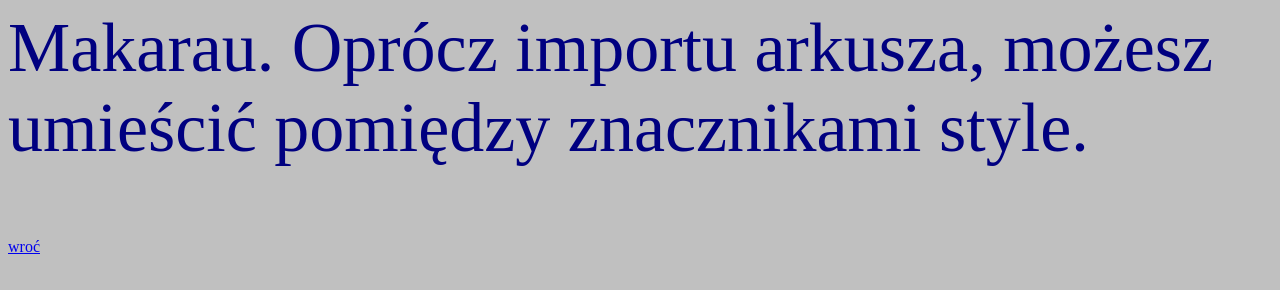
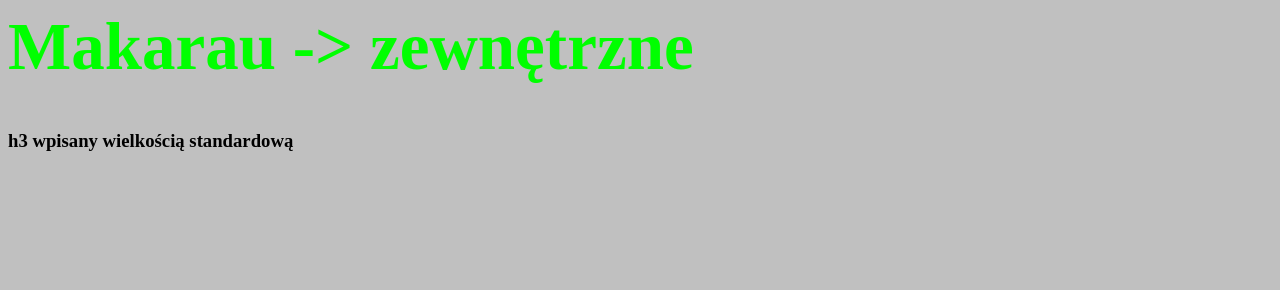
Before and after one commit to RomanMakarov6666/css, a plain HTML site: page maka_z5_3.html in a window 1280 px wide. Drawn offline with Linux system fonts and the light colour scheme.

Commit message:
Add files via upload

```diff
--- a/maka_z5_1.css
+++ b/maka_z5_1.css
@@ -1,6 +1,4 @@
-/*--25.11.2024, Makarau */
-
-p {
-	color: #008000;
-	font-size: 80;
-}
+h1 {
+    color: red;
+    font-size: 77px;
+     }
--- a/maka_z5_2.css
+++ b/maka_z5_2.css
@@ -1,6 +1,4 @@
-/*--25.11.2024, Makarau */
-
-p {
-	color: #808000;
-	font-size: 60;
-}
+h1 {
+    color: #FF00FF;
+    font-size: 57px;
+     }
--- a/maka_z5_3.html
+++ b/maka_z5_3.html
@@ -1,20 +1,17 @@
-<!--25.11.2024, Makarau -->
-
 <html>
 <head>
-<title>styl wewnętrzny</title>
-<meta http-equiv="Content-Type" content="text/html">
-<!-- wewnętrzny -->
-<style>
-    p {
-	color: #000080;
-	font-size: 70;
-}
+<title>styl zewnetrzne</title>
+<meta http-equiv="Content-Type" content="text/html; charset=utf-8">
+<!-- wewnetrzny -->
+ <style>
+ h1 {
+ color: lime;
+ font-size: 67px;
+ }
 </style>
 </head>
 <body bgcolor="silver">
- <p> Makarau. Oprócz importu arkusza, możesz umieścić pomiędzy znacznikami style.</p>
-
- <a href="start.html" target="strony">wroć</a>
+ <h1> Makarau -> zewnętrzne</h1>
+ <H3> h3 wpisany wielkością standardową</H3>
  </body>
 </html>
```
Also changed, not shown: maka_z5_1.html (+5 -10 lines), maka_z5_2.html (+7 -9 lines), maka_z5_4.html (+5 -9 lines).
